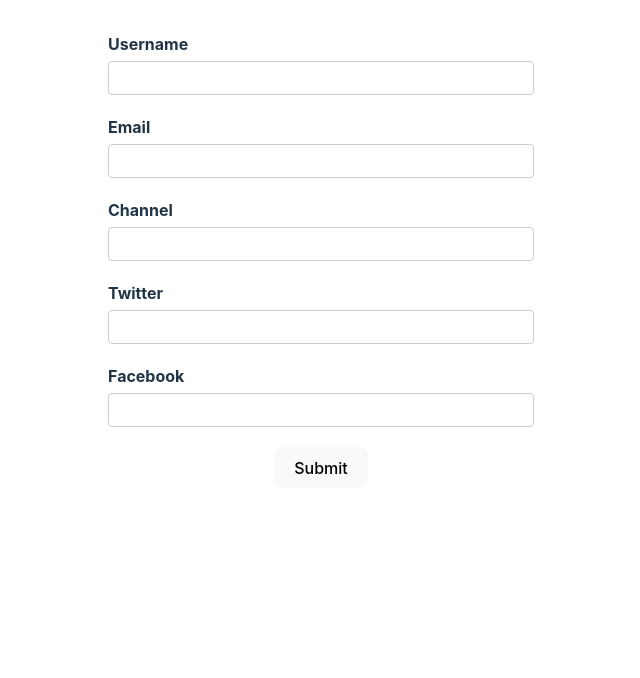
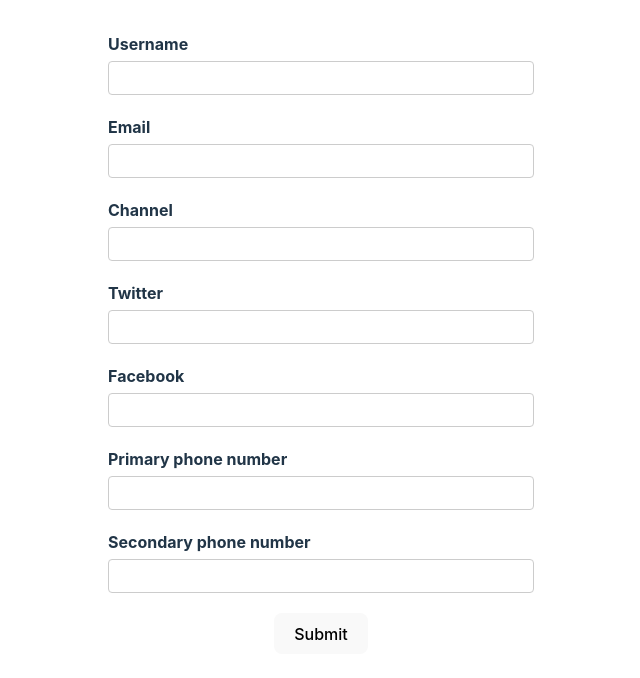
Before and after one commit to tonyedgal/react-forms, a React (Vite) app in the folder rhf-intro/: page / in a window 1280 px wide. Shown: the top 678 px of the page, without its empty margins (319-959 px from the left). Built offline with nearby package versions, Linux system fonts and the light colour scheme.

Commit message:
feat: working with arrays in RHF

```diff
--- a/rhf-intro/src/components/YoutubeForm.tsx
+++ b/rhf-intro/src/components/YoutubeForm.tsx
@@ -9,6 +9,7 @@
     twitter: string;
     facebook: string;
   };
+  phoneNumbers: Array<string>;
 };
 
 const YoutubeForm = () => {
@@ -21,6 +22,7 @@
         twitter: "",
         facebook: "",
       },
+      phoneNumbers: ["", ""],
     },
   });
   const { register, control, handleSubmit, formState } = form;
@@ -103,6 +105,24 @@
           <input type="text" id="facebook" {...register("social.facebook")} />
         </div>
 
+        <div className="form-control">
+          <label htmlFor="primary-phone">Primary phone number</label>
+          <input
+            type="text"
+            id="primary-phone"
+            {...register("phoneNumbers.0")}
+          />
+        </div>
+
+        <div className="form-control">
+          <label htmlFor="secondary-phone">Secondary phone number</label>
+          <input
+            type="text"
+            id="secondary-phone"
+            {...register("phoneNumbers.1")}
+          />
+        </div>
+
         <button>Submit</button>
       </form>
       <DevTool control={control} />
```
